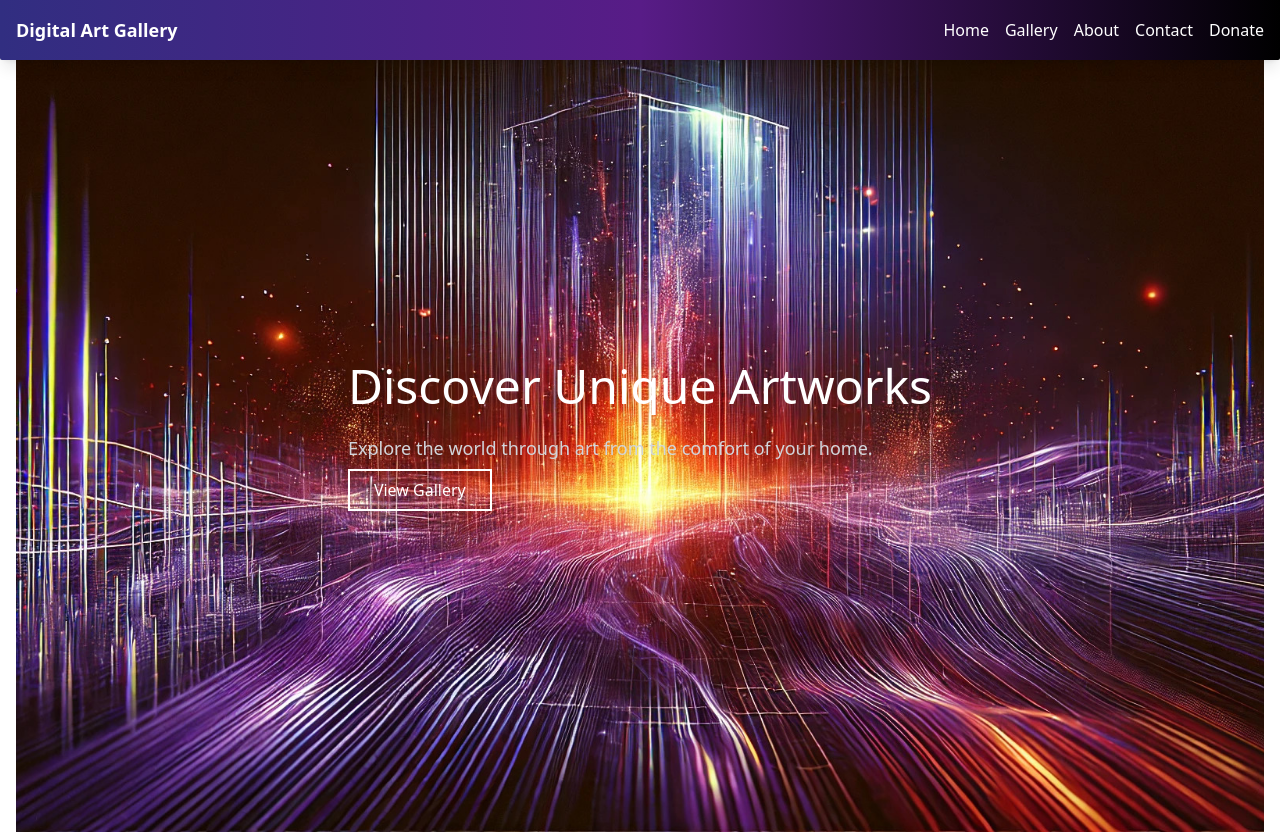
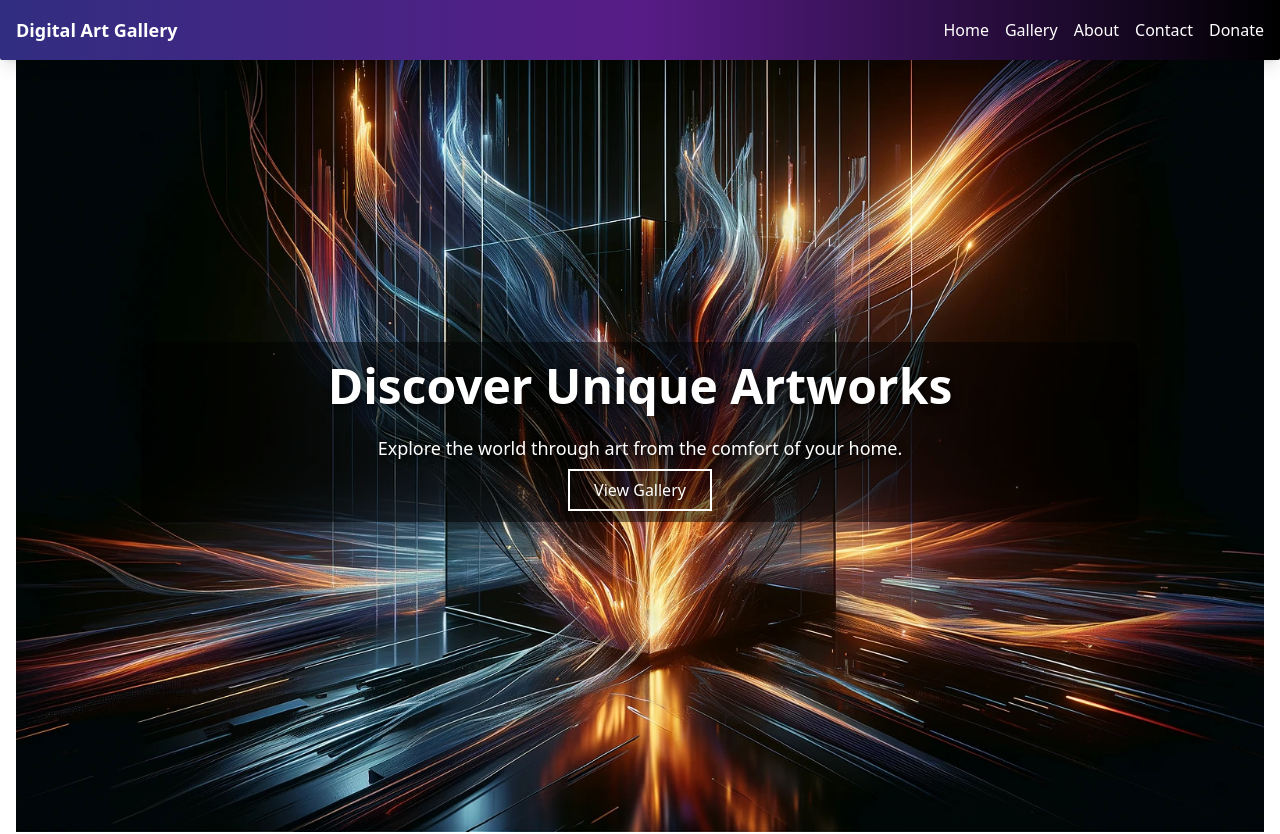
Before and after one commit to Yoshi-jrd/DigitalArtGallery, a React (Create React App) app: page / in a window 1280 px wide. Shown: the top 834 px of the page. Built offline with nearby package versions, Linux system fonts and the light colour scheme.

Commit message:
completed hero banner.

```diff
--- a/src/pages/Home.js
+++ b/src/pages/Home.js
@@ -5,19 +5,28 @@ function Home() {
   return (
     <div className="container mx-auto px-4 py-8">
       <div className="hero-banner" style={{
-        backgroundImage: `url(/images/ArtHeroImage3.jpg)`, // Adjusted path
-        height: '100vh', // Full viewport height
-        backgroundSize: 'cover', // Cover the entire div
-        backgroundPosition: 'center', // Center the background image
+        backgroundImage: `url(/images/ArtHeroImage2.jpg)`,
+        height: '100vh',
+        backgroundSize: 'cover',
+        backgroundPosition: 'center',
         display: 'flex',
         flexDirection: 'column',
         justifyContent: 'center',
         alignItems: 'center',
-        color: 'white' // Text color for visibility
+        color: 'white',
+        textShadow: '2px 2px 10px rgba(0,0,0,0.9)'  // Enhanced text shadow for better readability
       }}>
-        <div>
-          <h1 className="text-white text-5xl font-light mb-6">Discover Unique Artworks</h1>
-          <p className="text-gray-300 text-lg font-light mb-4">
+        <div style={{
+          backgroundColor: 'rgba(0, 0, 0, 0.5)',  // More opaque backdrop for better text visibility
+          padding: '20px',
+          borderRadius: '10px',
+          width: '80%',  // Ensures text block does not stretch too wide
+          textAlign: 'center'  // Centers text inside the block
+        }}>
+          <h1 className="text-white text-5xl font-bold mb-6">Discover Unique Artworks</h1>
+          <p className="text-white text-lg font-light mb-4" style={{
+            textShadow: '2px 2px 8px rgba(0,0,0,1)'  // Strong shadow for subtitle
+          }}>
             Explore the world through art from the comfort of your home.
           </p>
           <Link to="/gallery" className="bg-transparent border-2 border-white text-white py-2 px-6 hover:bg-white hover:text-gray-900 transition duration-300">
```
